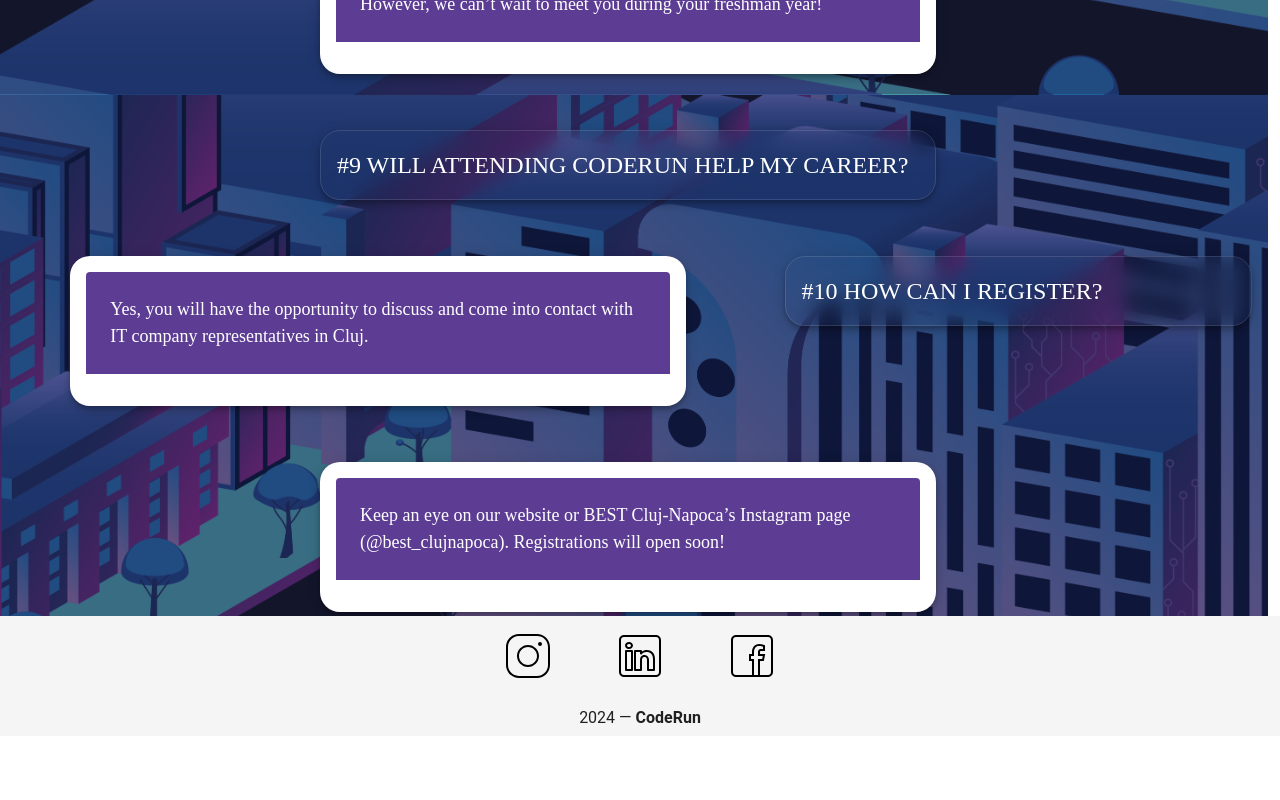
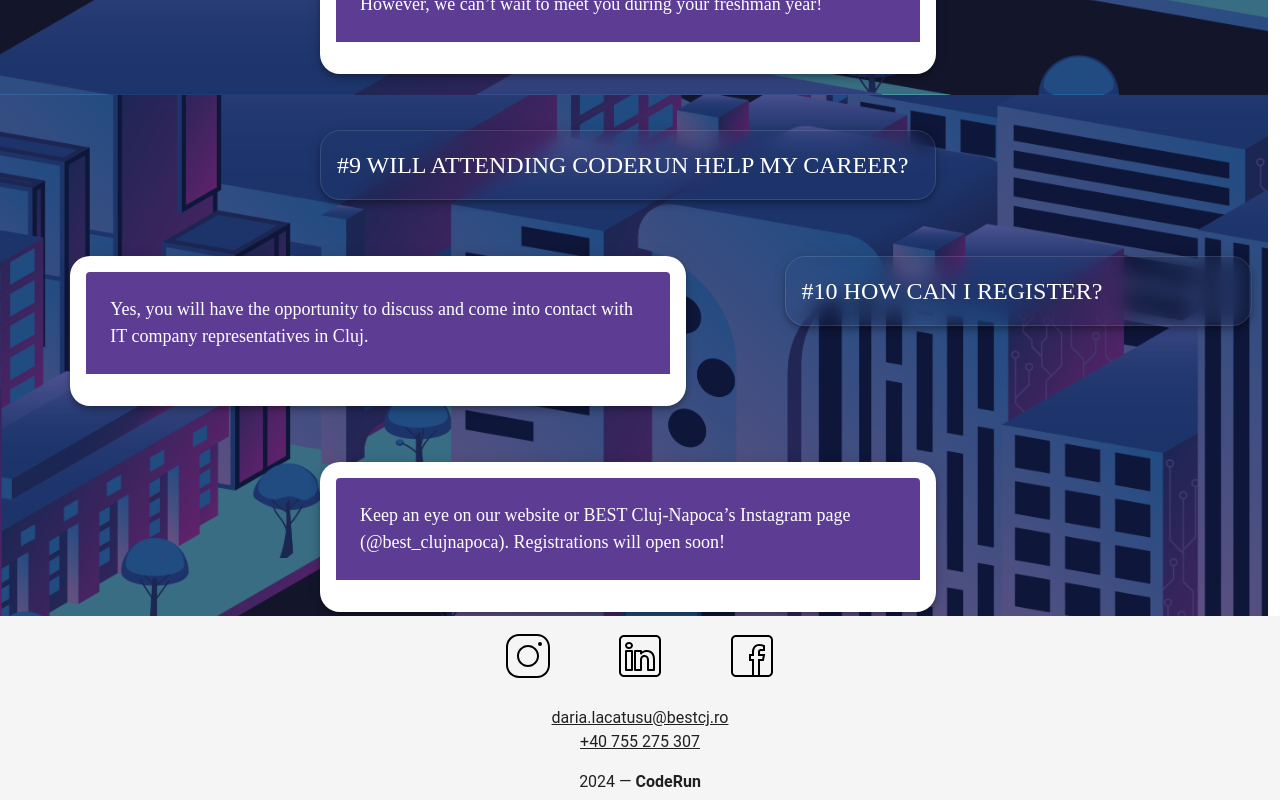
Before and after one commit to bestcluj/coderun-2024, a Vue app: page / in a window 1280 px wide. Shown: the part 3957-4757 px from the top of the page. Before the commit the page ends 4693 px from the top, so only its background shows below. Built offline with nearby package versions, Linux system fonts and the light colour scheme; a web font is replaced by a local one.

Commit message:
Add contact info

```diff
--- a/src/components/footer-comp.vue
+++ b/src/components/footer-comp.vue
@@ -26,9 +26,19 @@
       ><a href="https://www.facebook.com/BESTcluj" target="_blank"><v-img src="../assets/icons8-facebook.svg"></v-img></a>
       </v-btn>
 
+      <v-col cols=12 class="text-center mt-4 contactinfo">
+        <div>
+          <a href="mailto:daria.lacatusu@bestcj.ro">daria.lacatusu@bestcj.ro</a>
+        </div>
+        <div>
+          <a href="https://api.whatsapp.com/send?phone=40755275307">+40 755 275 307</a>
+        </div>
+      </v-col>
+
       <v-col class="text-center mt-4" cols="12">
         {{ new Date().getFullYear() }} — <strong>CodeRun</strong>
       </v-col>
+
     </v-row>
 
   </v-footer>
@@ -45,4 +55,9 @@ name: "footer-comp"
   background-color: #e6acce;
   /*margin-bottom:0 !important;*/
 }
+
+
+.contactinfo a {
+  color: inherit;
+}
 </style>
```
